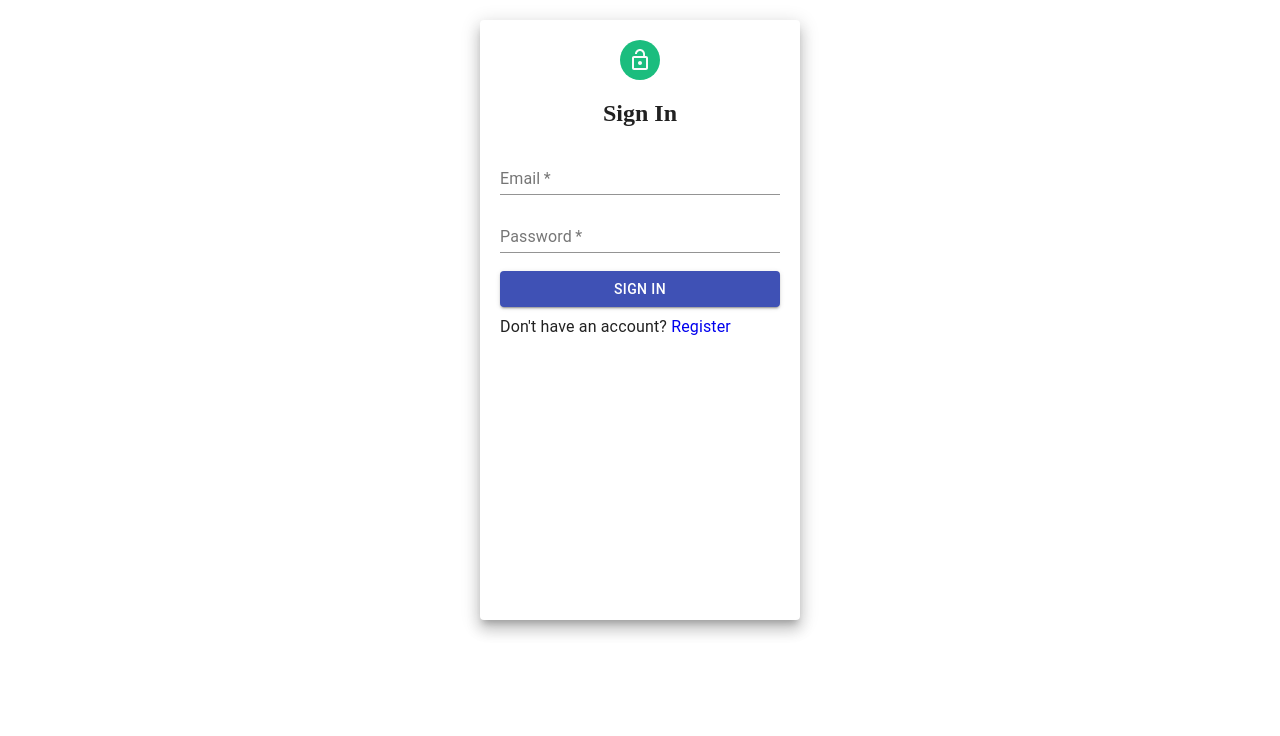
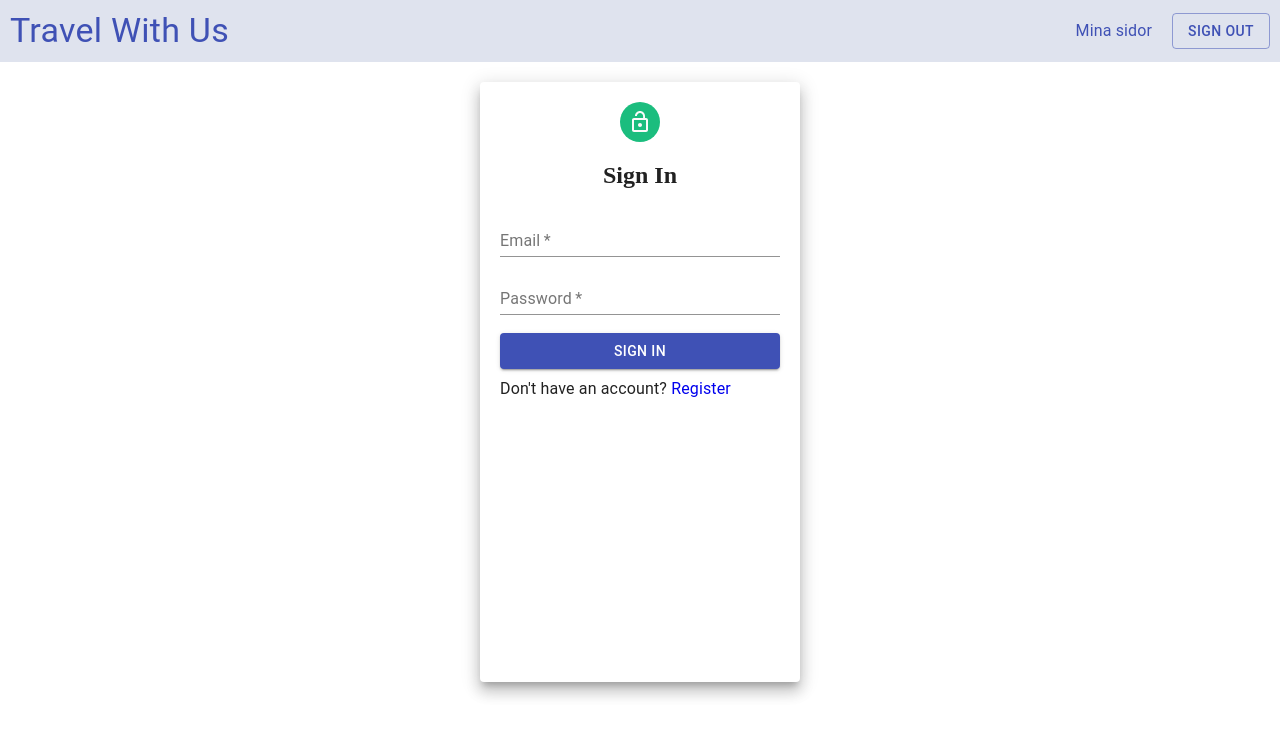
Before and after one commit to oscarolsson94/grupp8-travel-app, a React (Create React App) app in the folder client/: page /login in a window 1280 px wide. Shown: the top 736 px of the page. Built offline with nearby package versions, Linux system fonts and the light colour scheme.

Commit message:
creating navbar

```diff
--- a/client/src/App.css
+++ b/client/src/App.css
@@ -0,0 +1,3 @@
+body {
+    margin: 0;
+}
--- a/client/src/App.js
+++ b/client/src/App.js
@@ -6,6 +6,9 @@ import { Login } from "./pages/Login";
 import { Register } from "./pages/Register";
 import { Landing } from "./pages/Landing";
 import { LogoutButton } from "./components/LogoutButton";
+import { TripInfo } from "./pages/TripInfo";
+import { MyPages } from "./pages/MyPages";
+import { Navbar } from "./components/Navbar";
 
 function App() {
     const [user, setUser] = useState(
@@ -23,12 +26,14 @@ function App() {
 
     return (
         <UserContext.Provider value={{ user, setUser }}>
-            {user.token && <LogoutButton />}
             <Router>
+                <Navbar />
                 <Switch>
                     <Route path="/" exact component={Landing} />
                     <Route path="/login" exact component={Login} />
-                    <Route path="/register" exact component={Register}></Route>
+                    <Route path="/register" exact component={Register} />
+                    <Route path="/tripinfo" component={TripInfo} />
+                    <Route path="/mypages" exact component={MyPages} />
                 </Switch>
             </Router>
         </UserContext.Provider>
--- a/client/src/components/LogoutButton.jsx
+++ b/client/src/components/LogoutButton.jsx
@@ -14,8 +14,8 @@ export const LogoutButton = () => {
         });
     };
     return (
-        <Grid align="center">
-            <Button color="primary" variant="contained" onClick={handleLogout}>
+        <Grid align="center" style={{ paddingRight: 20 }}>
+            <Button color="primary" variant="outlined" onClick={handleLogout}>
                 Sign out
             </Button>
         </Grid>
--- /dev/null
+++ b/client/src/components/Navbar.jsx
@@ -0,0 +1,44 @@
+import React from "react";
+import Typography from "@mui/material/Typography";
+import { Link } from "react-router-dom";
+import { LogoutButton } from "./LogoutButton";
+
+const navStyles = {
+    display: "flex",
+    justifyContent: "space-between",
+    alignItems: "center",
+    position: "sticky",
+    top: 0,
+    width: "100%",
+    background: "#dfe3ee",
+    padding: 10,
+    color: "#3F51B5",
+};
+
+export const Navbar = () => {
+    return (
+        <div style={navStyles}>
+            <div>
+                <Typography variant="h4">Travel With Us</Typography>
+            </div>
+            <div
+                style={{
+                    display: "flex",
+                    alignItems: "center",
+                }}
+            >
+                <Link
+                    style={{
+                        paddingRight: 20,
+                        textDecoration: "none",
+                        color: "#3F51B5",
+                    }}
+                    to={"/mypages"}
+                >
+                    <Typography>Mina sidor</Typography>
+                </Link>
+                <LogoutButton />
+            </div>
+        </div>
+    );
+};
--- a/client/src/pages/Landing.jsx
+++ b/client/src/pages/Landing.jsx
@@ -7,19 +7,6 @@ import Button from "@mui/material/Button";
 import Typography from "@mui/material/Typography";
 import SendIcon from "@mui/icons-material/Send";
 import { TripItem } from "../components/Landing/TripItem";
-
-export const Landing = () => {
-    const { user } = useContext(UserContext);
-    const [trips, setTrips] = useState([]);
-    const [fromLocation, setFromLocation] = useState("");
-    const [toLocation, setToLocation] = useState("");
-
-    const handleSearch = async () => {
-        const response = await axios.get(
-            `http://localhost:3001/api/planTrip/${fromLocation}/${toLocation}`
-        );
-        setTrips(response.data);
-    };
 
 const heroDivStyle = {
     display: "flex",
@@ -40,6 +27,19 @@ export const Landing = () => {
     background: "#dfe3ee",
     padding: 20,
     borderRadius: 20,
+};
+
+export const Landing = () => {
+    const { user } = useContext(UserContext);
+    const [trips, setTrips] = useState([]);
+    const [fromLocation, setFromLocation] = useState("");
+    const [toLocation, setToLocation] = useState("");
+
+    const handleSearch = async () => {
+        const response = await axios.get(
+            `http://localhost:3001/api/planTrip/${fromLocation}/${toLocation}`
+        );
+        setTrips(response.data);
     };
 
     const paddingRight = {
--- /dev/null
+++ b/client/src/pages/MyPages.jsx
@@ -0,0 +1,5 @@
+import React from "react";
+
+export const MyPages = () => {
+    return <div>Mina sidor</div>;
+};
--- /dev/null
+++ b/client/src/pages/TripInfo.jsx
@@ -0,0 +1,5 @@
+import React from "react";
+
+export const TripInfo = () => {
+    return <div>Reseinformation</div>;
+};
```
Lines whose indentation alone changed are shown as unchanged.
